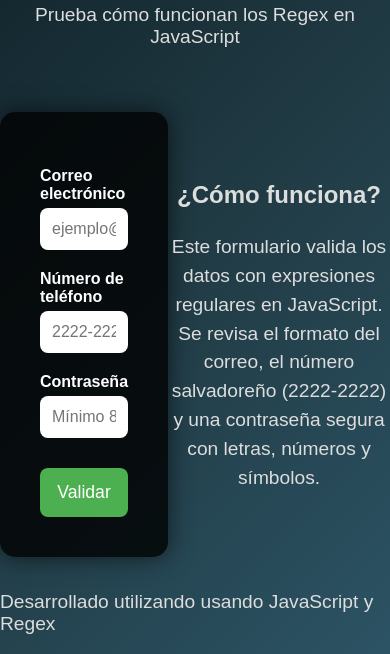
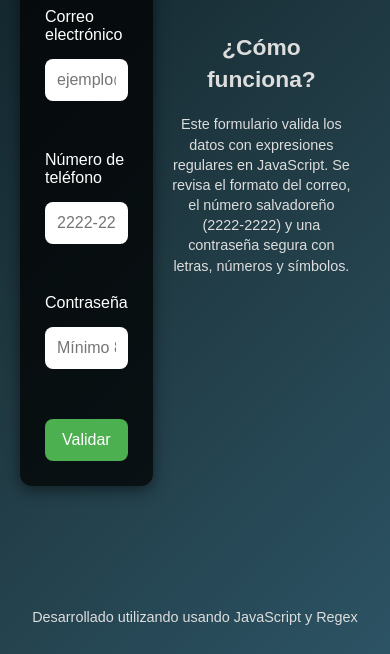
Before and after one commit to victortobar503/infografia_expresiones_regulares, a plain HTML site: page index.html in a window 390 px wide. Shown: the part 190-844 px from the top of the page. Drawn offline with Linux system fonts and the light colour scheme.

Commit message:
arreglando responsividad en otros dispostivos

```diff
--- a/css/expresionesRegulares.css
+++ b/css/expresionesRegulares.css
@@ -1,4 +1,4 @@
-
+/* Fuente base y estilos generales */
 body {
   font-family: 'Poppins', sans-serif;
   background: linear-gradient(135deg, #0f2027, #203a43, #2c5364);
@@ -10,51 +10,52 @@ body {
   min-height: 100vh;
 }
 
+/* Encabezado */
 header {
   text-align: center;
-  padding: 30px;
+  padding: 20px;
 }
 
 h1 {
   margin: 10px 0;
-  font-size: 2.5rem;
+  font-size: 2rem;
 }
 
 p {
-  font-size: 1.2rem;
+  font-size: 1rem;
   color: #ddd;
 }
 
+/* Contenido principal */
 main {
+  flex: 1;
   display: flex;
   justify-content: center;
-  align-items: center;
-  flex: 1;
+  align-items: flex-start;
+  padding: 20px;
+  box-sizing: border-box;
 }
 
+/* Formulario */
 form {
-  background: rgba(0, 0, 0, 0.8);
-  padding: 40px;
-  border-radius: 15px;
-  width: 400px;
-  box-shadow: 0px 0px 25px rgba(0, 0, 0, 0.6);
+  background: rgba(0, 0, 0, 0.75);
+  padding: 25px;
+  border-radius: 12px;
+  width: 90%;          /* Ocupa casi todo en móviles */
+  max-width: 350px;    /* Máximo en pantallas grandes */
+  box-shadow: 0px 4px 15px rgba(0, 0, 0, 0.5);
   display: flex;
   flex-direction: column;
-  transition: transform 0.2s;
-}
-
-form:hover {
-  transform: scale(1.02);
+  gap: 15px;           /* Espaciado limpio entre elementos */
+  box-sizing: border-box;
 }
 
 label {
-  margin-top: 15px;
-  font-weight: 600;
+  font-weight: 500;
 }
 
 input {
   padding: 12px;
-  margin-top: 5px;
   border: none;
   border-radius: 8px;
   font-size: 1rem;
@@ -62,13 +63,13 @@ input {
   box-sizing: border-box;
 }
 
+/* Botón */
 button {
-  margin-top: 25px;
-  padding: 14px;
+  padding: 12px;
   background: #4CAF50;
   border: none;
   color: white;
-  font-size: 1.1rem;
+  font-size: 1rem;
   border-radius: 8px;
   cursor: pointer;
   transition: background 0.3s ease;
@@ -78,41 +79,47 @@ button:hover {
   background: #45a049;
 }
 
-@keyframes fadeSlide {
-  0% {
-    opacity: 0;
-    transform: translateY(-5px);
-  }
-  100% {
-    opacity: 1;
-    transform: translateY(0);
-  }
-}
-
+/* Mensajes de error / validación */
 .error {
-  font-size: 0.9rem;
-  margin-top: 5px;
+  font-size: 0.85rem;
   display: block;
-  font-weight: bold;
-  opacity: 0; /* Inicialmente invisible */
-  transition: opacity 0.3s ease;
+  font-weight: 500;
+  min-height: 20px; /* para que no mueva los campos */
 }
 
 .error.valid {
-  color: #4CAF50; /* Verde ✔ */
-  animation: fadeSlide 0.3s ease forwards;
+  color: #4CAF50;
 }
 
 .error.invalid {
-  color: #ff4d4d; /* Rojo ❌ */
-  animation: fadeSlide 0.3s ease forwards;
+  color: #ff4d4d;
 }
 
+/* Sección de explicación */
 .info {
   max-width: 600px;
-  margin: 40px auto;
+  margin: 30px auto 20px auto;
   text-align: center;
-  font-size: 1rem;
+  font-size: 0.95rem;
   color: #ddd;
-  line-height: 1.5;
+  line-height: 1.4;
+  padding: 0 15px;
 }
+
+/* Pie de página */
+footer {
+  text-align: center;
+  padding: 15px;
+  font-size: 0.85rem;
+  color: #bbb;
+}
+
+/* Ajustes para móviles pequeños */
+@media (max-width: 480px) {
+  h1 {
+    font-size: 1.6rem;
+  }
+  p {
+    font-size: 0.9rem;
+  }
+}
```
